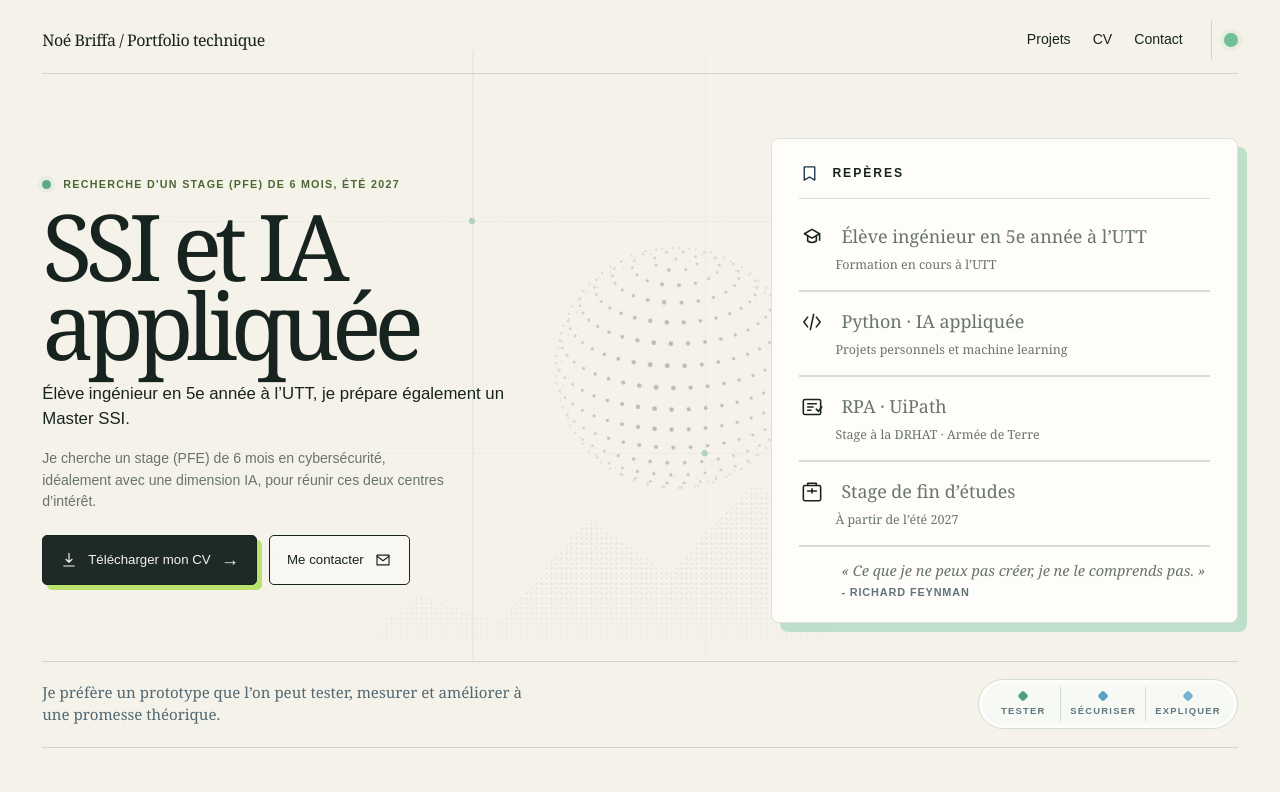
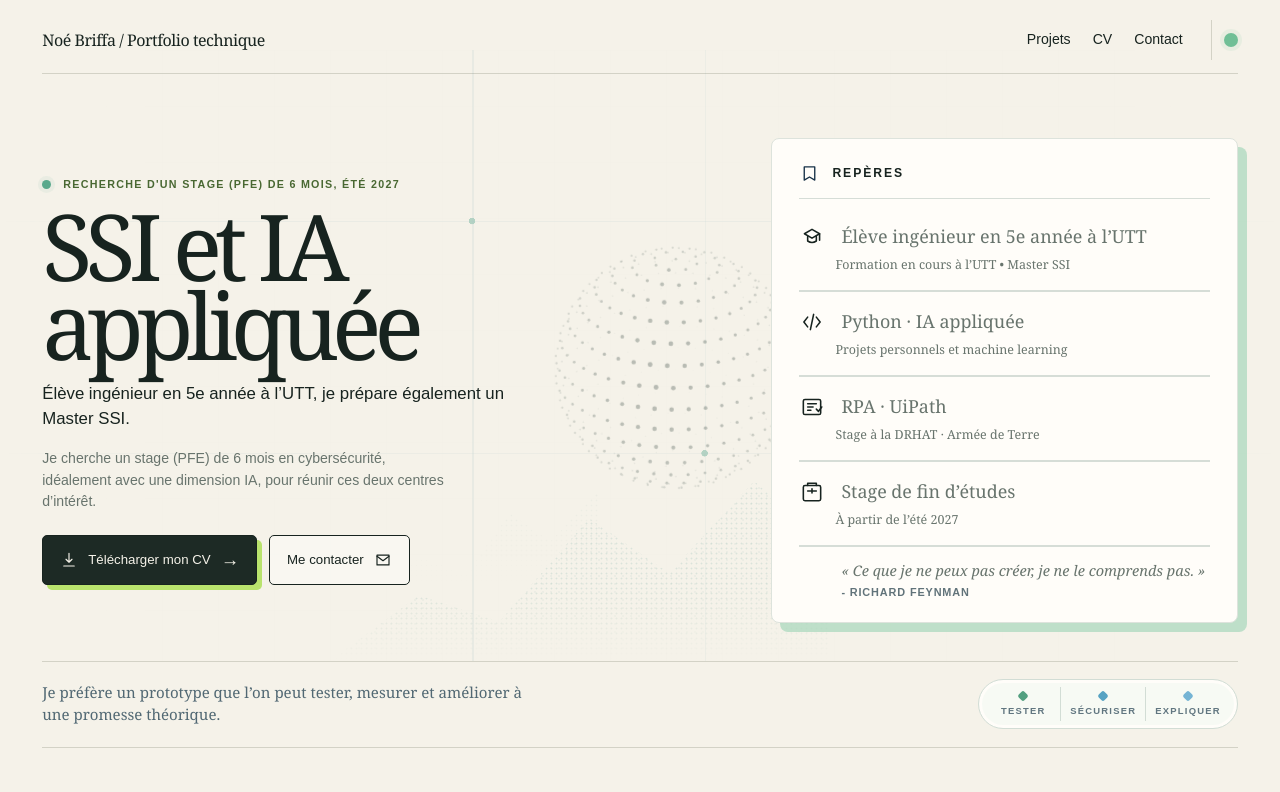
Before and after one commit to Noe-Briffa/Noe-Briffa.github.io, a plain HTML site: page index.html in a window 1280 px wide. Shown: the top 792 px of the page. Drawn offline with Linux system fonts and the light colour scheme.

Commit message:
fix(profile): add master to formation

```diff
--- a/index.html
+++ b/index.html
@@ -36,6 +36,8 @@
   if (profile) {
     const profileDegree = profile.querySelector('.profile-list strong');
     if (profileDegree) profileDegree.textContent = 'Élève ingénieur en 5e année à l’UTT';
+    const profileFormation = profile.querySelector('.profile-list li > span:last-child');
+    if (profileFormation) profileFormation.textContent = 'Formation en cours à l’UTT • Master SSI';
     profile.querySelector('.profile-year')?.remove();
     profile.querySelector('.profile-quote').innerHTML = '« Ce que je ne peux pas créer, je ne le comprends pas. »<br><span>- Richard Feynman</span>';
     const icons = [
```
